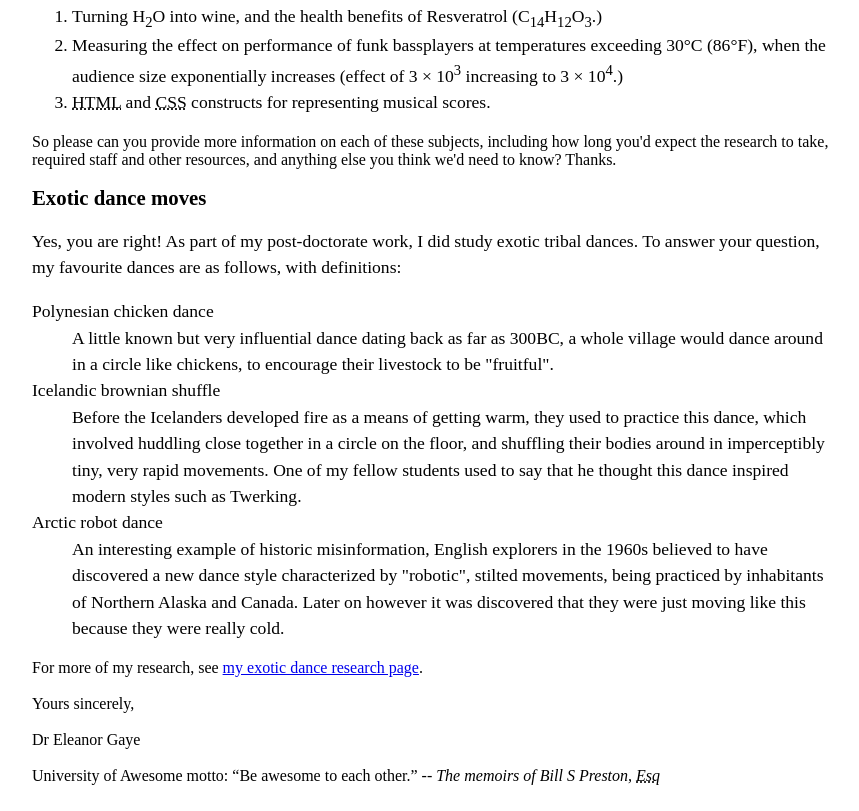
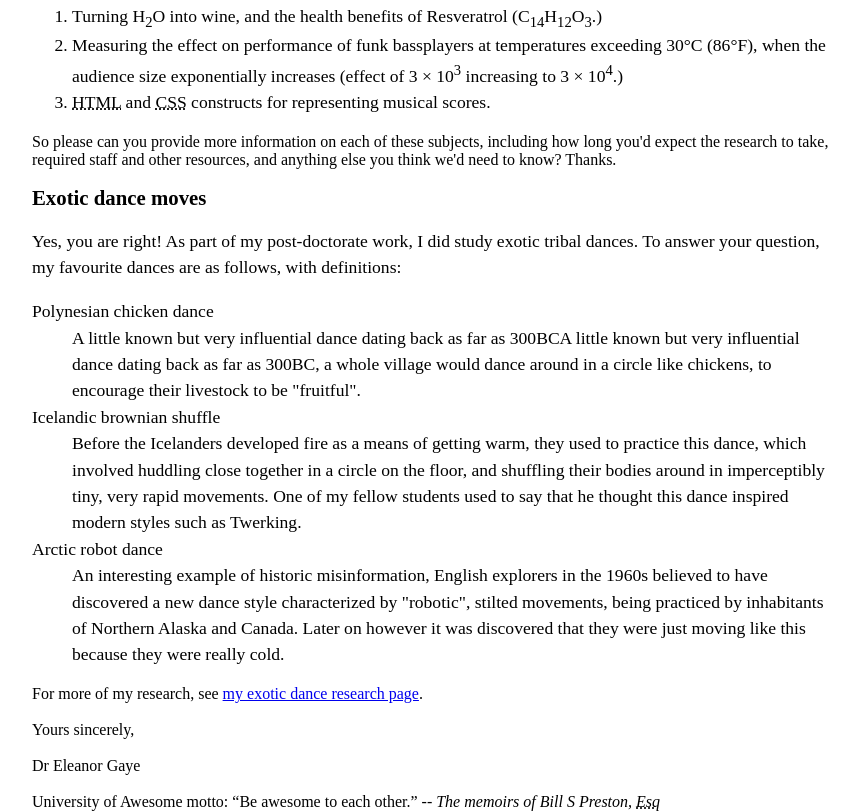
Before and after one commit to sanjeevmishra391/assign, a plain HTML site: page Assignment #1/index.html in a window 1280 px wide. Shown: the part 925-1736 px from the top of the page, without its empty margins (208-1067 px from the left). Before the commit the page ends 1710 px from the top, so only its background shows below. Drawn offline with Linux system fonts and the light colour scheme.

Commit message:
updated text
plz accept

```diff
--- a/Assignment #1/index.html
+++ b/Assignment #1/index.html
@@ -53,7 +53,7 @@ Please let me know if this is ok, and if so which start date you would prefer.
 <p>Yes, you are right! As part of my post-doctorate work, I did study exotic tribal dances. To answer your question, my favourite dances are as follows, with definitions:
 <dl>
 <dt>Polynesian chicken dance</dt>
-<dd>A little known but very influential dance dating back as far as 300BC, a whole village would dance around in a circle like chickens, to encourage their livestock to be "fruitful".</dd>
+<dd>A little known but very influential dance dating back as far as 300BCA little known but very influential dance dating back as far as 300BC, a whole village would dance around in a circle like chickens, to encourage their livestock to be "fruitful".</dd>
   <dt>Icelandic brownian shuffle</dt>
 <dd>Before the Icelanders developed fire as a means of getting warm, they used to practice this dance, which involved huddling close together in a circle on the floor, and shuffling their bodies around in imperceptibly tiny, very rapid movements. One of my fellow students used to say that he thought this dance inspired modern styles such as Twerking.</dd>
   <dt>Arctic robot dance</dt>
```
